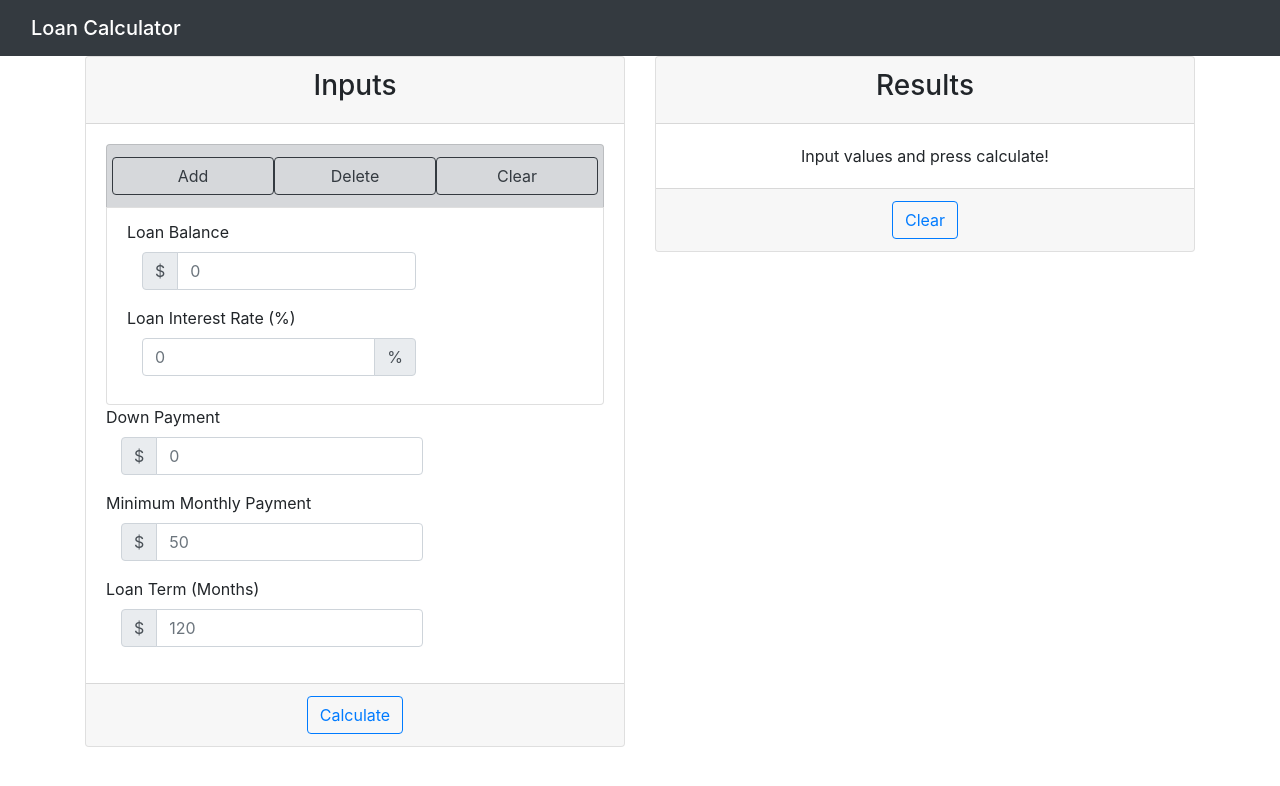
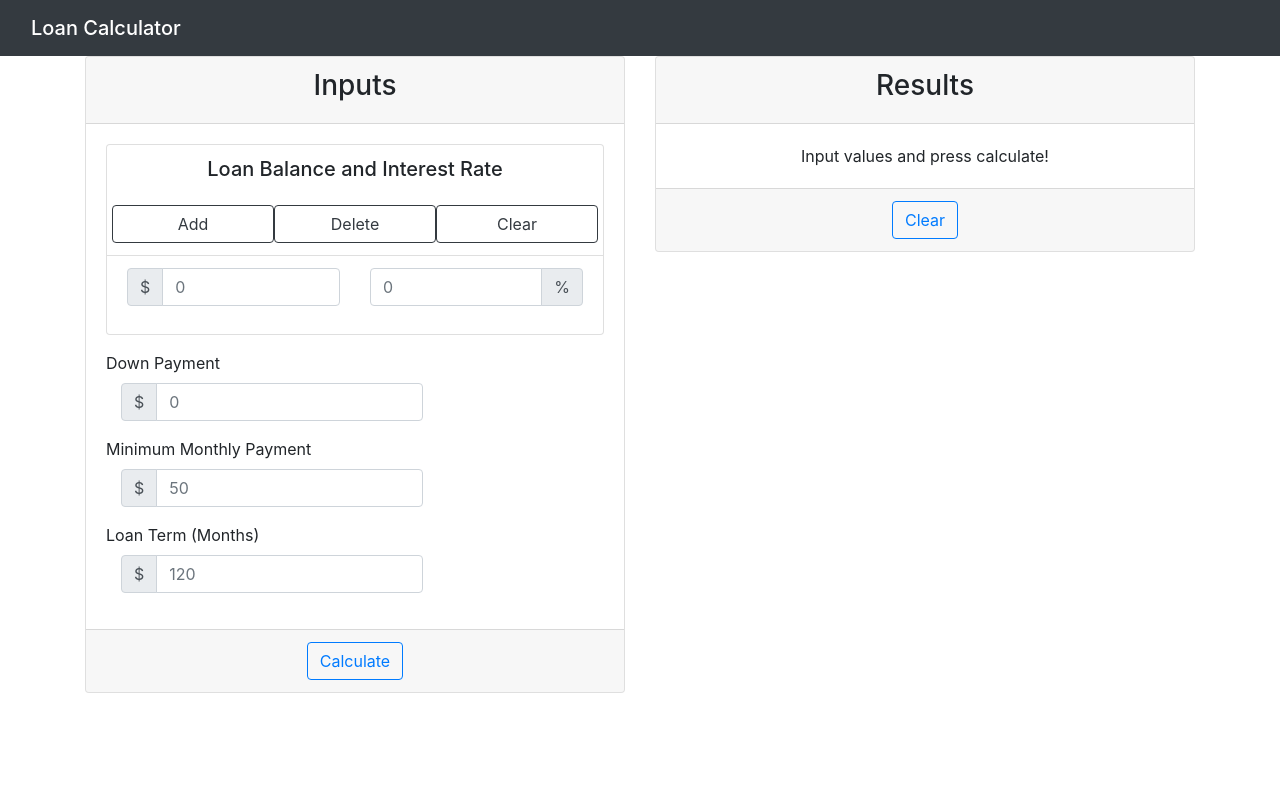
Before and after one commit to larkwt96/loan_calc, a React (Create React App) app: page / in a window 1280 px wide. Shown: the top 786 px of the page. Built offline with nearby package versions, Linux system fonts and the light colour scheme.

Commit message:
improve formatting

```diff
--- a/src/ui/Body.js
+++ b/src/ui/Body.js
@@ -14,12 +14,12 @@ class Body extends React.Component {
     return (
       <div className="container text-center">
         <div className="row">
-          <div className="col-md-6 col-sm-12">
+          <div className="col-12 col-lg-6">
             <div className="card">
               <Input displayResults={(results) => this.setState({ results })} />
             </div>
           </div>
-          <div className="col-md-6 col-sm-12">
+          <div className="col-12 col-lg-6">
             <div className="card">
               <Output results={this.state.results} clearResults={() => this.setState({ results: undefined })} />
             </div>
--- a/src/ui/input/Loan.js
+++ b/src/ui/input/Loan.js
@@ -4,10 +4,8 @@ class Loan extends React.Component {
   render() {
     const { loan_amount = "", loan_rate = "", updateLoanAmount, updateLoanRate } = this.props;
     return (
-      <React.Fragment>
-        <div className="form-group">
-          <label>Loan Balance</label>
-          <div className="input-group mb-3 col-xl-8 col-lg-10">
+      <div className="form-group row">
+        <div className="input-group col col-12 col-md-6">
           <div className="input-group-prepend">
             <span className="input-group-text">$</span>
           </div>
@@ -15,12 +13,7 @@ class Loan extends React.Component {
             placeholder="0" value={loan_amount}
             onChange={(event) => updateLoanAmount(event.currentTarget.value)} />
         </div>
-          {/*<small className="form-text text-muted">Input loan amount (in dollars).</small>*/}
-        </div>
-
-        <div className="form-group">
-          <label>Loan Interest Rate (%)</label>
-          <div className="input-group mb-3 col-xl-8 col-lg-10">
+        <div className="input-group col col-12 col-md-6">
           <input type="number" step=".01" className="form-control"
             placeholder="0" value={loan_rate}
             onChange={(event) => updateLoanRate(event.currentTarget.value)} />
@@ -28,9 +21,7 @@ class Loan extends React.Component {
             <span className="input-group-text">%</span>
           </div>
         </div>
-          {/*<small className="form-text text-muted">Input loan rate (in percentage).</small>*/}
       </div>
-      </React.Fragment>
     );
   }
 }
--- a/src/ui/input/Loans.js
+++ b/src/ui/input/Loans.js
@@ -63,8 +63,13 @@ class Loans extends React.Component {
 
   render() {
     return (
-      <ul className="list-group">
-        <li className="list-group-item list-group-item-secondary">
+      <ul className="list-group mb-3">
+        <li className="list-group-item">
+          <div className="row text-center mb-3">
+            <h5 className="col">
+              Loan Balance and Interest Rate
+            </h5>
+          </div>
           <div className="row">
             <button type="button" className="col btn btn-outline-dark" onClick={() => this.add()}>Add</button>
             <button type="button" className="col btn btn-outline-dark" onClick={() => this.delete()}>Delete</button>
@@ -75,37 +80,6 @@ class Loans extends React.Component {
       </ul>
     );
   }
-  /*
-render() {
-return (
-  <div className="card">
-      <nav className="card-header">
-        <div className="nav nav-tabs card-header-tabs" id="nav-tab" role="tablist">
-          <a className="nav-item nav-link active" id="nav-home-tab" data-toggle="tab" href="#nav-home" role="tab" aria-controls="nav-home" aria-selected="true">Home</a>
-          <a className="nav-item nav-link" id="nav-profile-tab" data-toggle="tab" href="#nav-profile" role="tab" aria-controls="nav-profile" aria-selected="false">Profile</a>
-          <a className="nav-item nav-link" id="nav-contact-tab" data-toggle="tab" href="#nav-contact" role="tab" aria-controls="nav-contact" aria-selected="false">Contact</a>
-        </div>
-      </nav>
-      <div className="tab-content" id="nav-tabContent">
-        <div className="tab-pane fade show active" id="nav-home" role="tabpanel" aria-labelledby="nav-home-tab">
-          <div className="card-body">
-          </div>
-        </div>
-        <div className="tab-pane fade" id="nav-profile" role="tabpanel" aria-labelledby="nav-profile-tab">
-          <div className="card-body">
-            Loans
-        </div>
-        </div>
-        <div className="tab-pane fade" id="nav-contact" role="tabpanel" aria-labelledby="nav-contact-tab">
-          <div className="card-body">
-            Loans
-        </div>
-        </div>
-      </div>
-    </div >
-    );
-  }
-  */
 }
 
 export default Loans;
```
Lines whose indentation alone changed are shown as unchanged.
